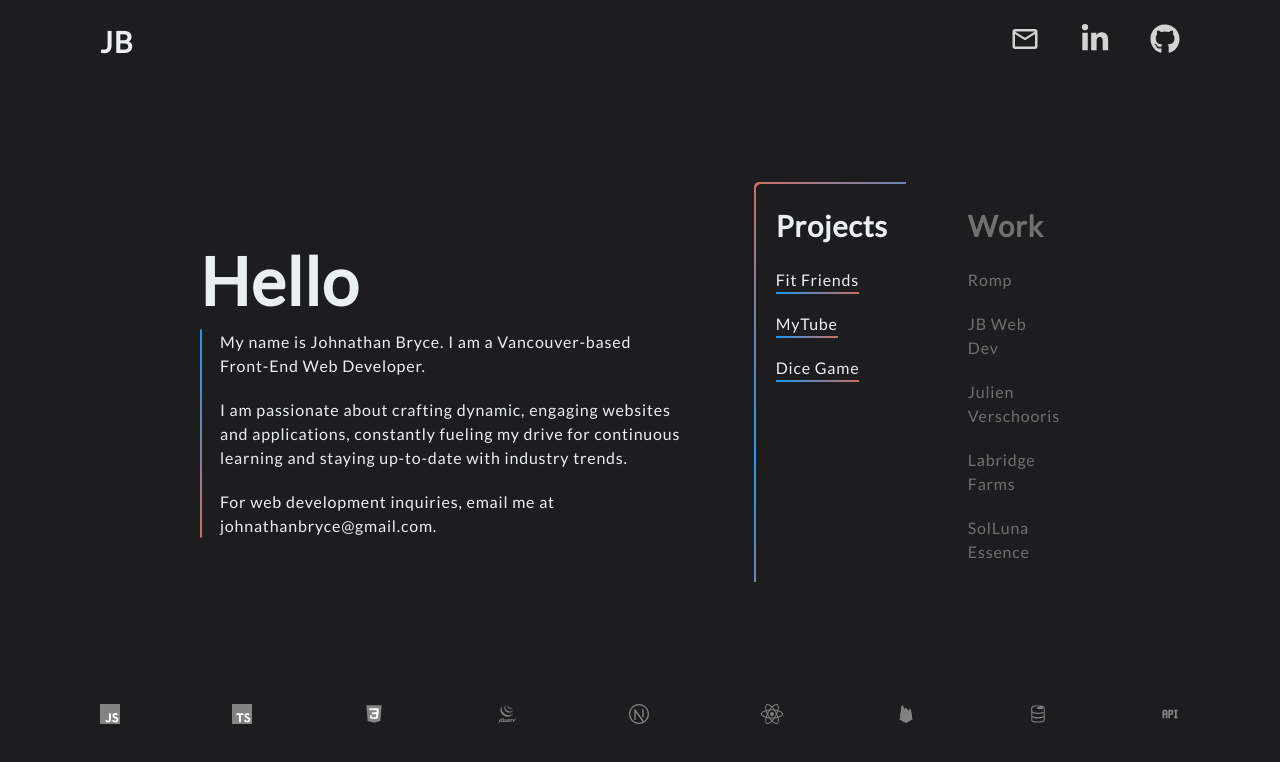
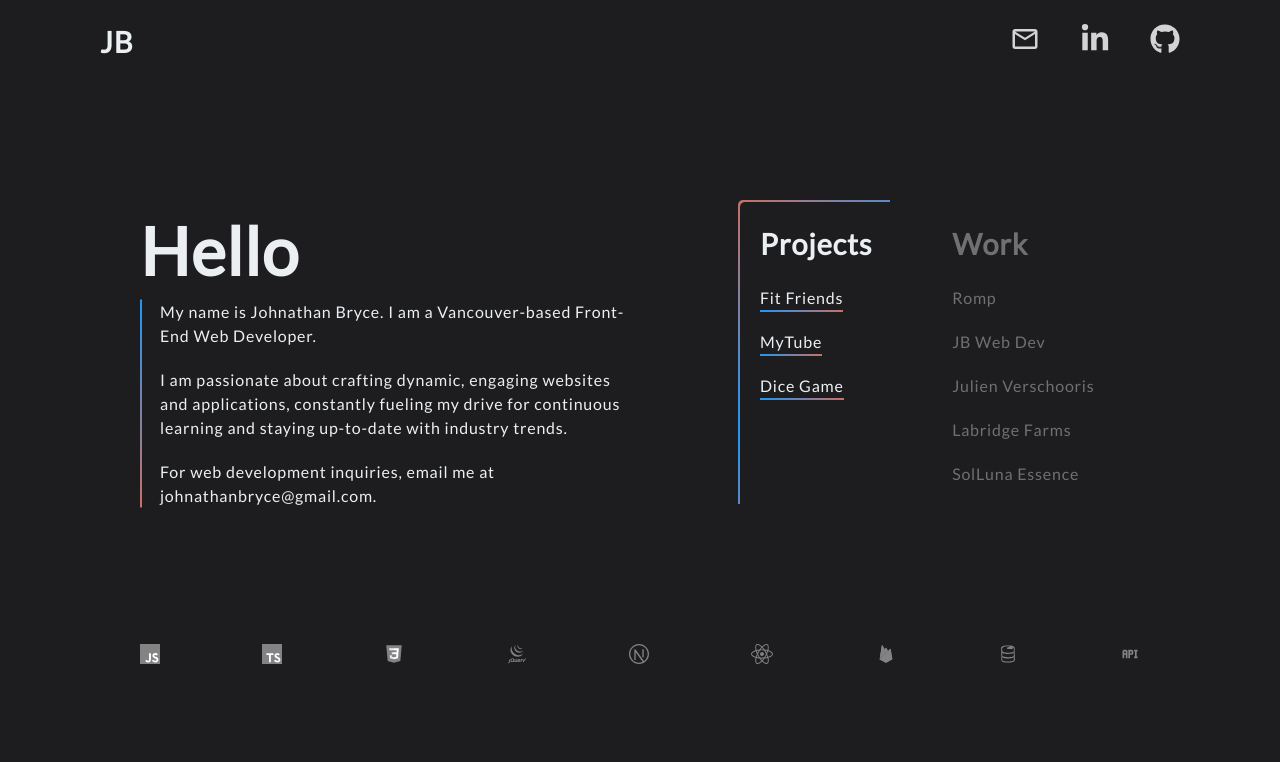
Before and after one commit to johnathanbryce/jb-portfolio, a Next.js app: page / in a window 1280 px wide. Shown: the top 762 px of the page. Built offline with nearby package versions, Linux system fonts and the light colour scheme.

Commit message:
fixed bug and updated css stuff

```diff
--- a/src/app/page.module.css
+++ b/src/app/page.module.css
@@ -1,6 +1,5 @@
 .main {
   padding: 2rem 10rem;
-  min-height: 100vh;
 }
 
 
--- a/src/app/page.tsx
+++ b/src/app/page.tsx
@@ -10,7 +10,7 @@ export default function Home() {
     <main className={styles.main}>
       <Header />
       <ContentContainer />
-      <TechStackDetails />
+      {/* <TechStackDetails /> */}
     </main>
   )
 }
--- a/src/components/Cards/CategoryCard/CategoryCard.tsx
+++ b/src/components/Cards/CategoryCard/CategoryCard.tsx
@@ -11,7 +11,7 @@ interface CategoryCardProps {
     isActive: boolean;
 }
 
-export default function CategoryCard({title, contentList, setActiveContent, onClick, isActive}: CategoryCardProps) {
+export default function CategoryCard({title, contentList, setActiveContent, onClick,  isActive}: CategoryCardProps) {
     // context
   const {activeContent, setActiveTechStack} = useControlContent();
   return (
@@ -19,7 +19,9 @@ export default function CategoryCard({title, contentList, setActiveContent, onCl
         <h2 className={styles.title} onClick={onClick}>{title}</h2>
         <ul className={styles.list_flex_wrapper}>
             {contentList.map((project: any, index: number) => (
-            <li key={index} className={styles.link} onClick={() => setActiveContent(project)}>
+            <li key={index} className={styles.link} onClick={() => {
+                setActiveContent(project);
+            }}>
                 <span className={styles.link_text}>{project}</span>
             </li>
             ))}
--- a/src/components/Cards/ContentCard/ContentCard.module.css
+++ b/src/components/Cards/ContentCard/ContentCard.module.css
@@ -2,6 +2,7 @@
     display: flex;
     flex-direction: column;
     gap: 2rem;
+
 }
 
 .content_wrapper{
--- a/src/components/Cards/ContentCard/ContentCard.tsx
+++ b/src/components/Cards/ContentCard/ContentCard.tsx
@@ -2,17 +2,16 @@ import React from 'react'
 import styles from './ContentCard.module.css'
 // Internal Components
 import CustomLink from '@/components/CustomLink/CustomLink'
-// Next.js
-import Link from 'next/link'
 
 interface ContentCardProps {
     title: string,
+    isActive: boolean,
     description: string,
     url: string,
     github: string,
 }
 
-export default function ContentCard({title, description, url, github}: ContentCardProps) {
+export default function ContentCard({title, isActive, description, url, github}: ContentCardProps) {
   return (
     <div className={styles.content_card}>
         <h2>{title}</h2>
--- a/src/components/ContentContainer/ContentContainer.module.css
+++ b/src/components/ContentContainer/ContentContainer.module.css
@@ -1,31 +1,39 @@
 .content_container{
+    display: flex;
+    flex-direction: column;
+    justify-content: space-between;
+    padding: 0 4rem;
+    max-height: 60rem;
+    height: 100vh;
+}
+
+.content_flex_wrapper{
     display: flex;
     align-items: center;
     justify-content: space-between;
-    padding: 0 10rem;
-    height: 80vh;
+    height: 100%;
 }
 
 .content_relative_wrapper{
     position: relative;
-    flex-basis: 55%;
-    height: 100%;
+    flex-basis: 50%;
 }
 
 .content_details{
     position: absolute;
-    top: 50%;
+    top: 0;
     left: 0;
     transform: translateY(-50%);
-    transform-origin: 100%;
     width: 100%;
     transition: all .2s linear;
 }
 
+
+
 .projects_work_container{
     display: flex;
     gap: 4rem;
-    flex-basis: 35%
+    flex-basis: 40%
 }
 
 /* Tablets (portrait) */
--- a/src/components/ContentContainer/ContentContainer.tsx
+++ b/src/components/ContentContainer/ContentContainer.tsx
@@ -5,6 +5,7 @@ import styles from './ContentContainer.module.css'
 import Intro from '../Intro/Intro'
 import ContentCard from '../Cards/ContentCard/ContentCard'
 import CategoryCard from '../Cards/CategoryCard/CategoryCard'
+import TechStackDetails from '../TechStackDetails/TechStackDetails'
 // Content Context
 import { useControlContent } from '@/context/ContentProvider'
 
@@ -16,62 +17,62 @@ export default function ContentContainer() {
 
   const toggleActiveCategory = (category: string) => {
     setActiveCategory(category);
-
   };
 
   // sets the tech stack icons on click of active category
   useEffect(() => {
     switch (activeContent) {
       case 'Fit Friends':
-        setActiveTechStack(['typescript, next.js, firebase, database, api, css']);
+        setActiveTechStack(['typescript', 'next.js', 'firebase', 'database', 'api', 'css']);
         break;
       case 'MyTube':
-        setActiveTechStack(['typescript, next.js, css, api']);
+        setActiveTechStack(['typescript', 'next.js', 'css', 'api']);
         break;
       case 'Dice Game':
-        setActiveTechStack(['javascript, jquery, css']);
+        setActiveTechStack(['javascript', 'jquery', 'css']);
         break;
       case 'Romp':
-        setActiveTechStack(['typescript, react, api, css, database, javascript']);
+        setActiveTechStack(['typescript', 'react', 'api', 'css', 'database', 'javascript']);
         break;
       case 'JB Web Dev':
-        setActiveTechStack(['typescript, next.js, css']);
+        setActiveTechStack(['typescript', 'next.js', 'css']);
         break;
       case 'Julien Verschooris':
-        setActiveTechStack(['typescript, next.js, css']);
+        setActiveTechStack(['typescript', 'next.js', 'css']);
         break;
       case 'Labridge Farms':
-        setActiveTechStack(['typescript, next.js, css']);
+        setActiveTechStack(['typescript', 'next.js', 'css']);
         break;
       case 'SolLuna Essence':
-        setActiveTechStack(['javascript, jquery, css']);
+        setActiveTechStack(['javascript', 'jquery', 'css']);
         break;
       default:
         setActiveTechStack([]);
     }
   }, [activeContent, setActiveTechStack]);
 
+
   // renders based on which category is clicked and thus active
   const renderContent = () => {
     switch (activeContent) {
       case 'Intro':
-        return <Intro />;
+        return <Intro/>;
       case 'Fit Friends':
-        return <ContentCard title='Fit Friends'  url='https://fitfriends.ca' github='https://github.com/johnathanbryce/fitfriends' description="Fit Friends is a dynamic full-stack web application that enables users to create, join, and invite others to personalized fitness challenges. As my debut full-stack project, it exemplifies a seamless integration of front-end flair and back-end prowess, offering an interactive platform for fitness community building."/>;
+        return <ContentCard key={activeContent} title='Fit Friends' isActive={activeContent === 'Fit Friends'} url='https://fitfriends.ca' github='https://github.com/johnathanbryce/fitfriends' description="Fit Friends is a dynamic full-stack web application that enables users to create, join, and invite others to personalized fitness challenges. As my debut full-stack project, it exemplifies a seamless integration of front-end flair and back-end prowess, offering an interactive platform for fitness community building."/>;
       case 'MyTube':
-        return <ContentCard title='My Tube' url='https://mytube-jb.vercel.app/' github='https://github.com/johnathanbryce/mytube' description="MyTube fetches data from multiple YouTube channels, displaying the 8 latest videos for each. With seamless integration with the YouTube API, it keeps me updated on the latest content from my favourite creators, all in one place."/>;
+        return <ContentCard key={activeContent} title='My Tube' isActive={activeContent === 'MyTube'} url='https://mytube-jb.vercel.app/' github='https://github.com/johnathanbryce/mytube' description="MyTube fetches data from multiple YouTube channels, displaying the 8 latest videos for each. With seamless integration with the YouTube API, it keeps me updated on the latest content from my favourite creators, all in one place."/>;
       case 'Dice Game':
-        return <ContentCard title='Dice Game' url='https://dice-game-jb.netlify.app' github='https://github.com/johnathanbryce/Dice-Game' description="A dice rolling game against a computer. Highest number after 3 rolls wins! My final individual project for BCIT's COMP2131 - Web Development with Javascript that received a grade of 100%."/>;
+        return <ContentCard key={activeContent} title='Dice Game' isActive={activeContent === 'Dice Game'}  url='https://dice-game-jb.netlify.app' github='https://github.com/johnathanbryce/Dice-Game' description="A dice rolling game against a computer. Highest number after 3 rolls wins! My final individual project for BCIT's COMP2131 - Web Development with Javascript that received a grade of 100%."/>;
       case 'Romp':
-        return <ContentCard title='Romp' url='https://rompathlete.com/' github='https://github.com/rompAthlete/rompWebsite' description="Romp is an activity planning social platform that allows you to create and share activities and events. You can broadcast what you are doing, when you are doing it, and then go and do it with the people you actually want to do it with, in your area."/>;
+        return <ContentCard key={activeContent} title='Romp' isActive={activeContent === 'Romp'}  url='https://rompathlete.com/' github='https://github.com/rompAthlete/rompWebsite' description="Romp is an activity planning social platform that allows you to create and share activities and events. You can broadcast what you are doing, when you are doing it, and then go and do it with the people you actually want to do it with, in your area."/>;
       case 'JB Web Dev':
-        return <ContentCard title='JB Web Dev & Design' url='https://www.johnbrycewebdev.com/' github='https://github.com/johnathanbryce/johnbryce-web-dev' description="A landing page to promote my professional web development abilities, focusing on small businesses as my target audience."/>;
+        return <ContentCard key={activeContent} title='JB Web Dev & Design' isActive={activeContent === 'JB Web Dev'}  url='https://www.johnbrycewebdev.com/' github='https://github.com/johnathanbryce/johnbryce-web-dev' description="A landing page to promote my professional web development abilities, focusing on small businesses as my target audience."/>;
       case 'Julien Verschooris':
-        return <ContentCard title='Julien Verschooris' url='https://www.julienverschooris.com/' github='https://github.com/johnathanbryce/julien-verschooris' description="This portfolio website showcases the latest personal and professional music compositions of Julien Verschooris, a multi-award-winning composer."/>;
+        return <ContentCard key={activeContent} title='Julien Verschooris' isActive={activeContent === 'Julien Verschooris'}  url='https://www.julienverschooris.com/' github='https://github.com/johnathanbryce/julien-verschooris' description="This portfolio website showcases the latest personal and professional music compositions of Julien Verschooris, a multi-award-winning composer."/>;
       case 'Labridge Farms':
-        return <ContentCard title='Labridge Farms' url='https://labridgefarms.com/' github='https://github.com/johnathanbryce/labridge-farms' description="This website serves as the digital gateway to Labridge Farms, showcasing their dual expertise in offering premium farm-raised meats and high-quality Labrador Retriever dogs and puppies. Visitors can explore and purchase the farm's selection of superior meats directly sourced from the farm's ethically-raised livestock. Additionally, the site features a dedicated section for Labrador Retriever's, providing detailed information on available dogs and puppies, their breeding standards, and how to bring these loyal and loving companions into their homes."/>;
+        return <ContentCard key={activeContent} title='Labridge Farms' isActive={activeContent === 'Labridge Farms'}  url='https://labridgefarms.com/' github='https://github.com/johnathanbryce/labridge-farms' description="This website serves as the digital gateway to Labridge Farms, showcasing their dual expertise in offering premium farm-raised meats and high-quality Labrador Retriever dogs and puppies. Visitors can explore and purchase the farm's selection of superior meats directly sourced from the farm's ethically-raised livestock. Additionally, the site features a dedicated section for Labrador Retriever's, providing detailed information on available dogs and puppies, their breeding standards, and how to bring these loyal and loving companions into their homes."/>;
       case 'SolLuna Essence':
-        return <ContentCard title='SolLunna Essence' url='https://www.sollunaessence.com/' github='https://github.com/johnathanbryce/solLuna-essence' description="This website provides current and prospective patrons a landing page to learn about and access services for spiritual healing and guidance techniques from Bio-Energy Healing Practitioner and Intuitive reader, Sydney Fisher."/>;
+        return <ContentCard key={activeContent} title='SolLunna Essence' isActive={activeContent === 'SolLuna Essence'}  url='https://www.sollunaessence.com/' github='https://github.com/johnathanbryce/solLuna-essence' description="This website provides current and prospective patrons a landing page to learn about and access services for spiritual healing and guidance techniques from Bio-Energy Healing Practitioner and Intuitive reader, Sydney Fisher."/>;
       default:
         return <Intro />;
     }
@@ -79,6 +80,7 @@ export default function ContentContainer() {
 
   return (
     <section className={styles.content_container}>
+      <div className={styles.content_flex_wrapper}>
         <div className={styles.content_relative_wrapper}>
           <div className={styles.content_details}>
             {renderContent()}
@@ -101,6 +103,8 @@ export default function ContentContainer() {
             isActive={activeCategory === 'Work'}
           />
         </div>
+      </div>
+      <TechStackDetails />
     </section>
   )
 }
--- a/src/components/TechStackDetails/TechStackDetails.module.css
+++ b/src/components/TechStackDetails/TechStackDetails.module.css
@@ -8,10 +8,10 @@
     filter: grayscale(100%);
     width: auto;
     height: 2rem;
+    transition: transform 0.3s ease, filter 0.3s ease;
 }
 
 .active {
-    filter: none; /* This will override other filters when active */
-    width: auto;
-    height: 3rem;
+    filter: brightness(1.2);
+    transform: scale(2);
 }
--- a/src/components/TechStackDetails/TechStackDetails.tsx
+++ b/src/components/TechStackDetails/TechStackDetails.tsx
@@ -1,3 +1,4 @@
+'use client'
 import React from 'react'
 import styles from './TechStackDetails.module.css'
 //Next.js
@@ -17,20 +18,19 @@ import { useControlContent } from '@/context/ContentProvider'
 
 export default function TechStackDetails() {
   // context
-
-  let isActive = null;
+  const {activeTechStack} = useControlContent();
 
   return (
     <aside className={styles.tech_stack}>
-        <Image src={javascript} className={`${styles.icon} ${isActive ? styles.active : ''}`}  width={50} height={50} alt="JavaScript's official logo "/>
-        <Image src={typescript} className={`${styles.icon} ${isActive ? styles.active : ''}`}  width={50} height={50} alt="TypeScript's official logo"/>
-        <Image src={css} className={`${styles.icon} ${isActive ? styles.active : ''}`}  width={50} height={50} alt="CSS's official logo"/>
-        <Image src={jquery} className={`${styles.icon} ${isActive ? styles.active : ''}`}  width={50} height={50} alt="jQuery's official logo"/>
-        <Image src={next} className={`${styles.icon} ${isActive ? styles.active : ''}`} width={50} height={50} alt="Next.js's official logo"/>
-        <Image src={react} className={`${styles.icon} ${isActive ? styles.active : ''}`}  width={50} height={50} alt="React's official logo"/>
-        <Image src={firebase} className={`${styles.icon} ${isActive ? styles.active : ''}`}  width={50} height={50} alt="Firebase's official logo"/>
-        <Image src={database} className={`${styles.icon} ${isActive ? styles.active : ''}`} width={50} height={50} alt="Firebase Realtime Database logo"/>
-        <Image src={api} className={`${styles.icon} ${isActive ? styles.active : ''}`} width={50} height={50} alt="A logo to signify the use of an API"/>
+        <Image src={javascript} className={`${styles.icon} ${activeTechStack.includes('javascript') ? styles.active : ''}`}  width={50} height={50} alt="JavaScript's official logo "/>
+        <Image src={typescript} className={`${styles.icon} ${activeTechStack.includes('typescript') ? styles.active : ''}`}  width={50} height={50} alt="TypeScript's official logo"/>
+        <Image src={css} className={`${styles.icon} ${activeTechStack.includes('css') ? styles.active : ''}`}  width={50} height={50} alt="CSS's official logo"/>
+        <Image src={jquery} className={`${styles.icon} ${activeTechStack.includes('jquery') ? styles.active : ''}`}  width={50} height={50} alt="jQuery's official logo"/>
+        <Image src={next} className={`${styles.icon} ${activeTechStack.includes('next.js') ? styles.active : ''}`} width={50} height={50} alt="Next.js's official logo"/>
+        <Image src={react} className={`${styles.icon} ${activeTechStack.includes('react') ? styles.active : ''}`}  width={50} height={50} alt="React's official logo"/>
+        <Image src={firebase} className={`${styles.icon} ${activeTechStack.includes('firebase') ? styles.active : ''}`}  width={50} height={50} alt="Firebase's official logo"/>
+        <Image src={database} className={`${styles.icon} ${activeTechStack.includes('database') ? styles.active : ''}`} width={50} height={50} alt="Firebase Realtime Database logo"/>
+        <Image src={api} className={`${styles.icon} ${activeTechStack.includes('api') ? styles.active : ''}`} width={50} height={50} alt="A logo to signify the use of an API"/>
     </aside>
   )
 }
```
Lines whose indentation alone changed are shown as unchanged.
